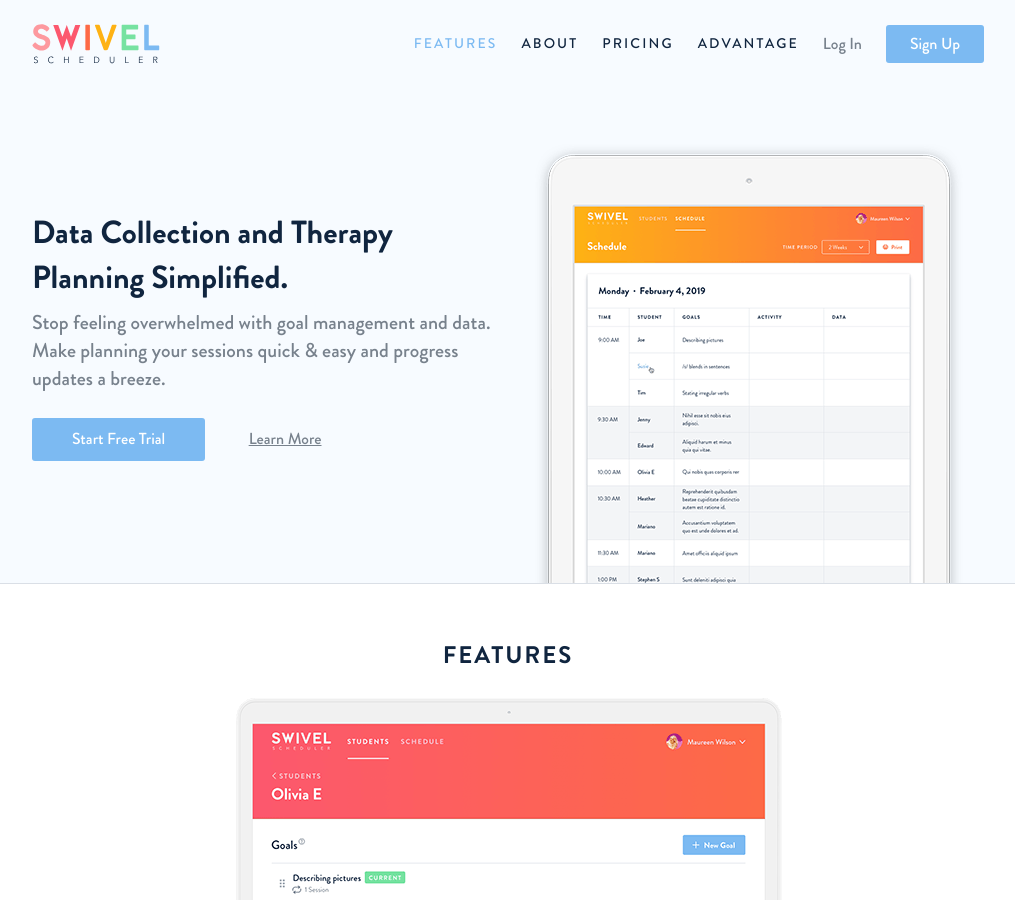
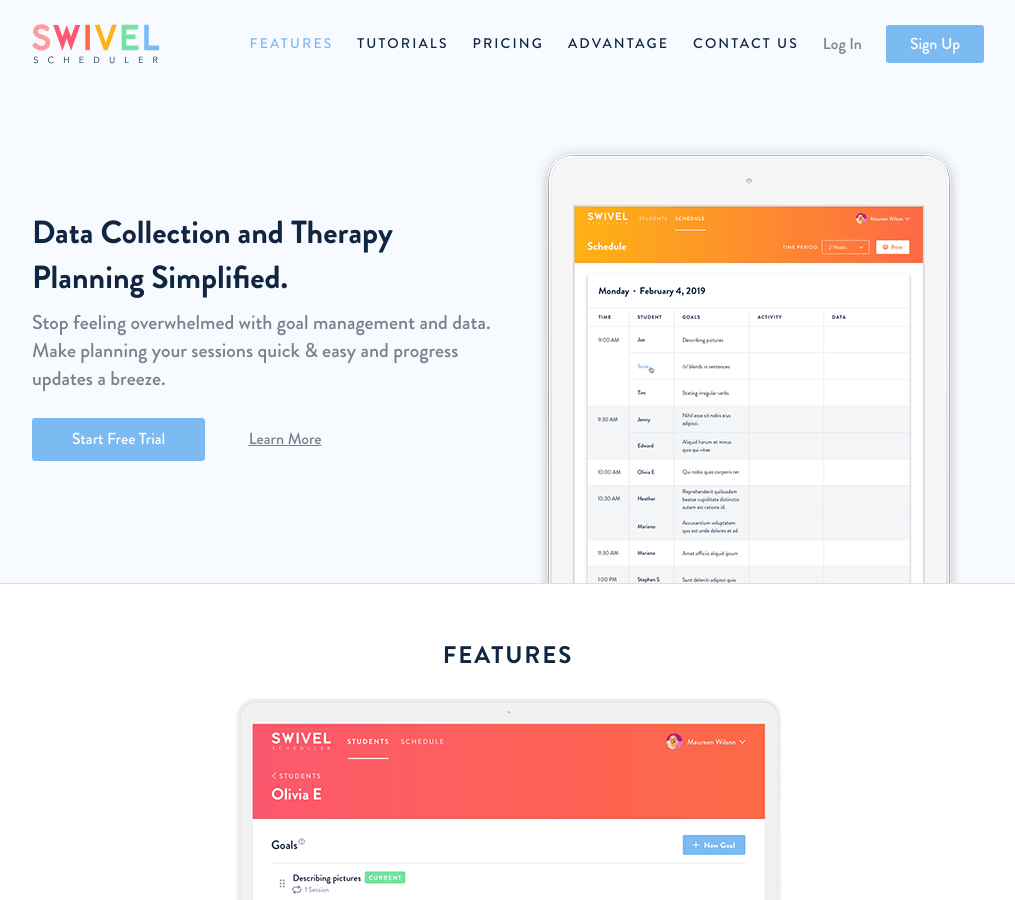
Before and after one commit to swivelscheduler/swivelscheduler.com, a Jekyll site: the page built from index.md, in a window 1280 px wide and 900 px high. Shown: the whole window, without its empty margins (132-1147 px from the left). Built offline with Jekyll 4.4.1, drawn with Linux system fonts in a browser that asks for light colours.

Commit message:
Updated Config

```diff
--- a/_config.yml
+++ b/_config.yml
@@ -42,7 +42,7 @@ main_nav:
 - title: Features
   url: "/#featuresSection"
   is_uppercase: true
-- title: About
+- title: Tutorials
   url: "/about"
   is_uppercase: true
 - title: Pricing
@@ -50,6 +50,10 @@ main_nav:
   is_uppercase: true
 - title: Advantage
   url: "/advantage"
+  is_btn: false
+  is_uppercase: true
+- title: Contact Us
+  url: "/contactus"
   is_btn: false
   is_uppercase: true
 - title: Log In
```
